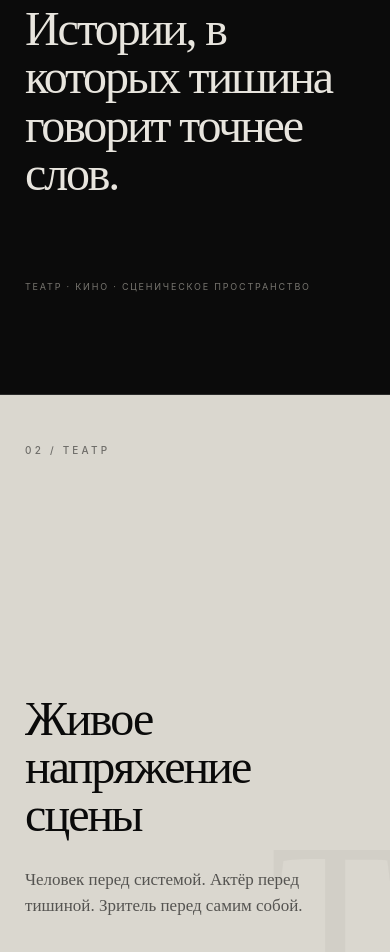
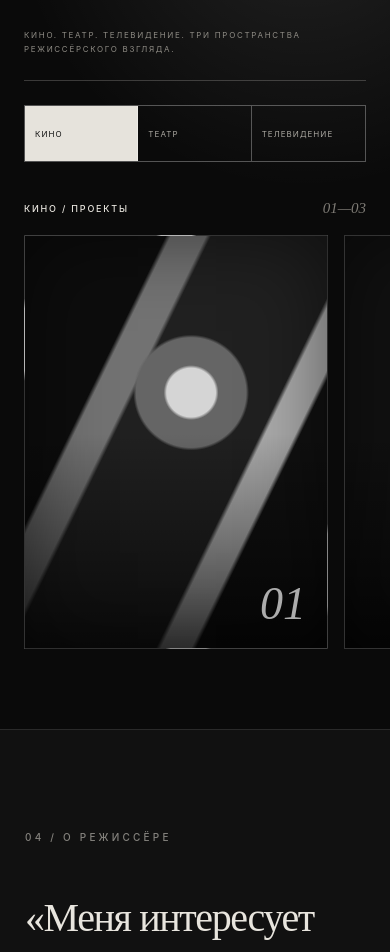
Before and after one commit to SergeyValikov/sergey-valikov-site, a React (Vite) app: page / in a window 390 px wide. Shown: the part 1040-1992 px from the top of the page. Built offline with nearby package versions, Linux system fonts and the light colour scheme.

Commit message:
Create categorized works gallery

```diff
--- a/index.html
+++ b/index.html
@@ -5,7 +5,7 @@
     <meta name="viewport" content="width=device-width, initial-scale=1, viewport-fit=cover" />
     <script>
       (() => {
-        const build = 'real-mobile-004'
+        const build = 'real-mobile-005'
         const screenMinSide = Math.min(window.screen.width, window.screen.height)
         const hasTouch = navigator.maxTouchPoints > 0
         const isCoarsePointer = window.matchMedia('(pointer: coarse)').matches
--- a/src/App.css
+++ b/src/App.css
@@ -352,98 +352,210 @@ main {
 
 .scroll-cue span { display: block; width: 42px; height: 1px; background: currentColor; }
 
-.section-shell {
-  min-height: 80vh;
-  padding: clamp(90px, 12vw, 180px) clamp(30px, 8.3vw, 128px);
+.works-section {
+  position: relative;
+  min-height: 100vh;
+  padding: clamp(90px, 10vw, 150px) clamp(30px, 6vw, 92px) clamp(100px, 10vw, 150px);
   color: var(--paper);
-  background: #0b0b0b;
+  background:
+    radial-gradient(circle at 78% 10%, rgba(255, 255, 255, 0.1), transparent 33%),
+    #0a0a0a;
+  border-bottom: 1px solid #2a2a2a;
+  overflow: hidden;
 }
 
-.works-section {
-  position: relative;
+.works-heading {
   display: grid;
-  grid-template-columns: 0.55fr 2fr 0.7fr;
-  align-items: start;
-  border-bottom: 1px solid #2a2a2a;
+  grid-template-columns: 1fr minmax(220px, 330px);
+  align-items: end;
+  gap: 50px;
+  padding-bottom: 38px;
+  border-bottom: 1px solid var(--line);
 }
 
-.section-number {
-  color: #77756f;
+.works-heading .eyebrow,
+.about-section .eyebrow,
+.contact-section .eyebrow {
+  color: #85837e;
+}
+
+.works-heading h2 {
+  margin: clamp(54px, 6vw, 84px) 0 0;
+  font-family: var(--display);
+  font-size: clamp(78px, 10vw, 150px);
+  font-weight: 400;
+  line-height: 0.72;
+  letter-spacing: -0.07em;
+  text-transform: uppercase;
+}
+
+.works-intro {
+  margin: 0;
+  color: #8f8c85;
+  text-transform: uppercase;
+  font-size: 9px;
+  line-height: 1.7;
+  letter-spacing: 0.21em;
+}
+
+.works-tabs {
+  display: grid;
+  grid-template-columns: repeat(3, minmax(0, 1fr));
+  margin-top: 34px;
+  border: 1px solid rgba(255, 255, 255, 0.3);
+}
+
+.works-tab {
+  min-width: 0;
+  min-height: 72px;
+  display: flex;
+  align-items: center;
+  justify-content: space-between;
+  padding: 0 24px;
+  border: 0;
+  border-right: 1px solid rgba(255, 255, 255, 0.3);
+  color: #aaa7a0;
+  background: transparent;
+  text-transform: uppercase;
+  font-size: 10px;
+  letter-spacing: 0.22em;
+  cursor: pointer;
+  transition: color 240ms ease, background-color 240ms ease;
+}
+
+.works-tab:last-child { border-right: 0; }
+.works-tab:hover { color: var(--paper); }
+.works-tab.is-active { color: #111; background: #e6e3dc; }
+.works-tab:focus-visible { position: relative; z-index: 1; outline: 1px solid #fff; outline-offset: 4px; }
+
+.works-tab i {
+  font-family: var(--display);
+  font-size: 15px;
+  font-style: italic;
+  letter-spacing: 0;
+}
+
+.works-panel {
+  animation: works-panel-in 480ms cubic-bezier(0.2, 0.75, 0.25, 1) both;
+}
+
+.works-panel-heading {
+  display: flex;
+  align-items: center;
+  justify-content: space-between;
+  margin: clamp(46px, 5vw, 68px) 0 24px;
+}
+
+.works-panel-heading h3 {
+  margin: 0;
+  text-transform: uppercase;
+  font-size: 10px;
+  font-weight: 500;
+  letter-spacing: 0.25em;
+}
+
+.works-panel-heading span {
+  color: #7e7b75;
   font-family: var(--display);
   font-size: 15px;
   font-style: italic;
 }
 
-.section-heading .eyebrow, .direction .eyebrow, .about-section .eyebrow, .contact-section .eyebrow { color: #85837e; }
-
-.section-heading h2 {
-  max-width: 800px;
-  margin: 58px 0 0;
-  font-family: var(--display);
-  font-size: clamp(48px, 6vw, 92px);
-  font-weight: 400;
-  line-height: 1.01;
-  letter-spacing: -0.045em;
+.works-grid {
+  display: grid;
+  grid-template-columns: repeat(3, minmax(0, 1fr));
+  gap: clamp(18px, 2.6vw, 40px);
 }
 
-.section-note {
-  align-self: end;
-  margin: 0;
-  color: #77756f;
-  text-transform: uppercase;
-  font-size: 9px;
-  line-height: 1.7;
-  letter-spacing: 0.2em;
+.work-item { min-width: 0; }
+
+.work-visual {
+  position: relative;
+  aspect-ratio: 2 / 2.72;
+  overflow: hidden;
+  border: 1px solid rgba(255, 255, 255, 0.14);
+  background-color: #252525;
+  filter: grayscale(1);
+  isolation: isolate;
 }
 
-.directions {
-  display: grid;
-  grid-template-columns: repeat(2, 1fr);
-  color: var(--ink);
-  background: #dad7cf;
+.work-visual::after {
+  content: "";
+  position: absolute;
+  z-index: 2;
+  inset: 0;
+  background: linear-gradient(180deg, transparent 48%, rgba(0, 0, 0, 0.66));
+  box-shadow: inset 0 0 80px rgba(0, 0, 0, 0.52);
+  pointer-events: none;
 }
 
-.direction {
-  position: relative;
-  min-height: 76vh;
-  display: flex;
-  flex-direction: column;
-  justify-content: space-between;
-  padding: clamp(48px, 6.5vw, 100px);
-  overflow: hidden;
+.work-visual span {
+  position: absolute;
+  z-index: 3;
+  right: 7%;
+  bottom: 5%;
+  color: rgba(239, 237, 232, 0.72);
+  font-family: var(--display);
+  font-size: clamp(46px, 6vw, 92px);
+  font-style: italic;
+  line-height: 1;
 }
 
-.direction:first-child { border-right: 1px solid rgba(10, 10, 10, 0.2); }
-.direction .eyebrow { color: rgba(10, 10, 10, 0.52); }
-.direction > div { position: relative; z-index: 1; }
-
-.direction h2 {
-  max-width: 560px;
-  margin: 0 0 28px;
-  font-family: var(--display);
-  font-size: clamp(46px, 5vw, 76px);
-  font-weight: 400;
-  line-height: 1;
-  letter-spacing: -0.04em;
+.work-visual--cinema-1 {
+  background:
+    radial-gradient(circle at 55% 38%, #d5d5d5 0 8%, #656565 9% 18%, transparent 19%),
+    linear-gradient(116deg, #0d0d0d 0 28%, #727272 29% 36%, #202020 37% 66%, #aaa 67% 73%, #111 74%);
 }
 
-.direction div p {
-  max-width: 480px;
-  margin: 0;
-  color: rgba(10, 10, 10, 0.64);
-  font-family: var(--display);
-  font-size: 18px;
-  line-height: 1.55;
+.work-visual--cinema-2 {
+  background:
+    radial-gradient(ellipse at 52% 34%, #ddd 0 10%, #7f7f7f 11% 21%, #262626 22% 36%, transparent 37%),
+    linear-gradient(90deg, #111 0 19%, #696969 20% 27%, #171717 28% 70%, #8b8b8b 71% 78%, #111 79%);
 }
 
-.direction-mark {
-  position: absolute;
-  right: -0.05em;
-  bottom: -0.27em;
-  color: rgba(10, 10, 10, 0.035);
-  font-family: var(--display);
-  font-size: min(31vw, 480px);
-  line-height: 1;
+.work-visual--cinema-3 {
+  background:
+    linear-gradient(73deg, #080808 0 38%, transparent 39%),
+    linear-gradient(107deg, transparent 0 56%, #d0d0d0 57% 58%, #1b1b1b 59%),
+    radial-gradient(ellipse at 72% 32%, #ddd 0 6%, #707070 7% 24%, #111 25%);
+}
+
+.work-visual--theatre-1 {
+  background:
+    linear-gradient(104deg, transparent 0 45%, rgba(240, 240, 240, 0.82) 46% 48%, transparent 49%),
+    radial-gradient(ellipse at 50% 17%, #bebebe 0 5%, #383838 34%, #090909 68%);
+}
+
+.work-visual--theatre-2 {
+  background:
+    linear-gradient(90deg, #080808 0 23%, #858585 24% 25%, #161616 26% 73%, #858585 74% 75%, #080808 76%),
+    radial-gradient(circle at 50% 65%, #aaa 0 3%, transparent 4%);
+}
+
+.work-visual--theatre-3 {
+  background:
+    linear-gradient(145deg, transparent 0 47%, #bdbdbd 48% 49%, transparent 50%),
+    linear-gradient(35deg, #0b0b0b 0 42%, #676767 43% 57%, #111 58%);
+}
+
+.works-panel--television .work-visual { aspect-ratio: 16 / 10.5; }
+
+.work-visual--television-1 {
+  background:
+    radial-gradient(circle at 30% 45%, #bcbcbc 0 8%, #444 9% 19%, transparent 20%),
+    linear-gradient(115deg, #111 0 36%, #8a8a8a 37% 39%, #222 40% 70%, #999 71% 74%, #151515 75%);
+}
+
+.work-visual--television-2 {
+  background:
+    linear-gradient(18deg, #111 0 40%, transparent 41%),
+    radial-gradient(circle at 68% 40%, #d0d0d0 0 7%, #5f5f5f 8% 23%, #171717 24%);
+}
+
+.work-visual--television-3 {
+  background:
+    linear-gradient(90deg, #111 0 14%, #777 15% 17%, #252525 18% 80%, #999 81% 83%, #111 84%),
+    radial-gradient(ellipse at 50% 50%, #a8a8a8 0 9%, transparent 10%);
 }
 
 .about-section {
@@ -561,6 +673,11 @@ main {
   to { opacity: 1; transform: translateY(0); }
 }
 
+@keyframes works-panel-in {
+  from { opacity: 0; transform: translateY(12px); }
+  to { opacity: 1; transform: translateY(0); }
+}
+
 @keyframes reveal-content {
   from { opacity: 0; transform: translateY(calc(-43% + 22px)); }
   to { opacity: 1; transform: translateY(-43%); }
@@ -608,12 +725,7 @@ main {
   .site-nav a { font-size: 8px; }
   .hero-content { left: 7vw; width: 64vw; }
   .hero-content h1 { font-size: clamp(68px, 12vw, 110px); }
-  .works-section { grid-template-columns: 0.35fr 2fr; }
-  .section-note { grid-column: 2; margin-top: 70px; }
-  .directions { grid-template-columns: 1fr; }
-  .direction { min-height: 64vh; }
-  .direction:first-child { border-right: 0; border-bottom: 1px solid rgba(10, 10, 10, 0.2); }
-  .direction-mark { font-size: min(55vw, 450px); }
+  .works-heading { grid-template-columns: 1fr minmax(190px, 260px); }
 }
 
 @media (min-width: 768px) and (max-aspect-ratio: 4 / 3) {
@@ -747,14 +859,27 @@ main {
 
   .button-primary, .button-secondary { flex: none; }
   .scroll-cue, .hero-caption { display: none; }
-  .section-shell { min-height: 70vh; padding: 90px 25px; }
-  .works-section { display: block; }
-  .section-number { margin-bottom: 38px; }
-  .section-heading h2 { margin-top: 42px; font-size: 48px; }
-  .section-note { margin-top: 80px; }
-  .direction { min-height: 68vh; padding: 48px 25px; }
-  .direction h2 { font-size: 48px; }
-  .direction div p { font-size: 17px; }
+  .works-section { min-height: 100vh; padding: 90px 24px 80px; }
+  .works-heading { display: block; padding-bottom: 24px; }
+  .works-heading h2 { margin-top: 42px; font-size: 68px; }
+  .works-intro { max-width: 290px; margin-top: 30px; font-size: 8px; }
+  .works-tabs { margin-top: 24px; }
+  .works-tab { min-height: 55px; padding: 0 10px; font-size: 8px; letter-spacing: 0.13em; }
+  .works-tab i { display: none; }
+  .works-panel-heading { margin: 38px 0 18px; }
+  .works-panel-heading h3 { font-size: 9px; letter-spacing: 0.2em; }
+  .works-grid {
+    display: flex;
+    gap: 16px;
+    margin-right: -24px;
+    padding-right: 24px;
+    overflow-x: auto;
+    scroll-snap-type: x proximity;
+    scrollbar-width: none;
+  }
+  .works-grid::-webkit-scrollbar { display: none; }
+  .work-item { flex: 0 0 min(78vw, 320px); scroll-snap-align: start; }
+  .works-panel--television .work-item { flex-basis: min(84vw, 360px); }
   .about-section { padding: 100px 25px; }
   .about-inner { display: block; }
   .about-inner blockquote { margin-top: 52px; font-size: 40px; }
@@ -928,49 +1053,72 @@ html.real-mobile .hero-caption {
   display: none;
 }
 
-html.real-mobile .section-shell {
-  min-height: 70vh;
-  padding: 90px 25px;
+html.real-mobile .works-section {
+  min-height: 100vh;
+  padding: 90px 24px 80px;
 }
 
-html.real-mobile .works-section {
+html.real-mobile .works-heading {
   display: block;
+  padding-bottom: 24px;
 }
 
-html.real-mobile .section-number {
-  margin-bottom: 38px;
+html.real-mobile .works-heading h2 {
+  margin-top: 42px;
+  font-size: 68px;
 }
 
-html.real-mobile .section-heading h2 {
-  margin-top: 42px;
-  font-size: 48px;
+html.real-mobile .works-intro {
+  max-width: 290px;
+  margin-top: 30px;
+  font-size: 8px;
 }
 
-html.real-mobile .section-note {
-  margin-top: 80px;
+html.real-mobile .works-tabs {
+  margin-top: 24px;
 }
 
-html.real-mobile .directions {
-  grid-template-columns: 1fr;
+html.real-mobile .works-tab {
+  min-height: 55px;
+  padding: 0 10px;
+  font-size: 8px;
+  letter-spacing: 0.13em;
 }
 
-html.real-mobile .direction {
-  min-height: 68vh;
-  padding: 48px 25px;
+html.real-mobile .works-tab i {
+  display: none;
 }
 
-html.real-mobile .direction:first-child {
-  border-right: 0;
-  border-bottom: 1px solid rgba(10, 10, 10, 0.2);
+html.real-mobile .works-panel-heading {
+  margin: 38px 0 18px;
 }
 
-html.real-mobile .direction h2 {
-  font-size: 48px;
+html.real-mobile .works-panel-heading h3 {
+  font-size: 9px;
+  letter-spacing: 0.2em;
 }
 
-html.real-mobile .direction div p,
-html.real-mobile .about-copy {
-  font-size: 17px;
+html.real-mobile .works-grid {
+  display: flex;
+  gap: 16px;
+  margin-right: -24px;
+  padding-right: 24px;
+  overflow-x: auto;
+  scroll-snap-type: x proximity;
+  scrollbar-width: none;
+}
+
+html.real-mobile .works-grid::-webkit-scrollbar {
+  display: none;
+}
+
+html.real-mobile .work-item {
+  flex: 0 0 min(78vw, 320px);
+  scroll-snap-align: start;
+}
+
+html.real-mobile .works-panel--television .work-item {
+  flex-basis: min(84vw, 360px);
 }
 
 html.real-mobile .about-section {
@@ -988,6 +1136,7 @@ html.real-mobile .about-inner blockquote {
 
 html.real-mobile .about-copy {
   margin-top: 64px;
+  font-size: 17px;
 }
 
 html.real-mobile .media-section {
--- a/src/App.jsx
+++ b/src/App.jsx
@@ -80,18 +80,13 @@ const copy = {
     contactButton: 'Связаться',
     authorView: 'Авторский взгляд',
     next: 'далее',
-    nextLabel: 'Перейти к избранным работам',
-    worksEyebrow: 'Избранные работы',
-    worksTitle: 'Истории, в которых тишина говорит точнее слов.',
-    worksNote: 'Театр · Кино · Сценическое пространство',
-    theatreEyebrow: '02 / Театр',
-    theatreTitle: 'Живое напряжение сцены',
-    theatreCopy: 'Человек перед системой. Актёр перед тишиной. Зритель перед самим собой.',
-    theatreMark: 'Т',
-    cinemaEyebrow: '03 / Кино',
-    cinemaTitle: 'Взгляд, оставшийся в кадре',
-    cinemaCopy: 'Кино как память, наблюдение и пространство для невозможного.',
-    cinemaMark: 'К',
+    nextLabel: 'Перейти к работам',
+    worksEyebrow: '01 / Работы',
+    worksTitle: 'Работы',
+    worksIntro: 'Кино. Театр. Телевидение. Три пространства режиссёрского взгляда.',
+    worksTabs: { cinema: 'Кино', theatre: 'Театр', television: 'Телевидение' },
+    worksPanelSuffix: { cinema: 'проекты', theatre: 'постановки', television: 'со съёмок' },
+    worksVisualLabel: { cinema: 'Плакат кинопроекта', theatre: 'Плакат спектакля', television: 'Фото со съёмок' },
     aboutEyebrow: '04 / О режиссёре',
     aboutQuote: '«Меня интересует момент, когда привычный порядок даёт трещину — и в ней становится виден человек».',
     aboutCopy: 'Сергей Валиков — режиссёр. Его художественный язык строится на точности наблюдения, внутреннем ритме и внимании к тому, что обычно остаётся за пределами света.',
@@ -120,18 +115,13 @@ const copy = {
     contactButton: 'Contact',
     authorView: "Author's view",
     next: 'next',
-    nextLabel: 'Go to selected works',
-    worksEyebrow: 'Selected works',
-    worksTitle: 'Stories where silence speaks more precisely than words.',
-    worksNote: 'Theatre · Film · Stage space',
-    theatreEyebrow: '02 / Theatre',
-    theatreTitle: 'The living tension of the stage',
-    theatreCopy: 'A person before the system. An actor before silence. An audience before itself.',
-    theatreMark: 'T',
-    cinemaEyebrow: '03 / Film',
-    cinemaTitle: 'A gaze that remains in the frame',
-    cinemaCopy: 'Film as memory, observation, and a space for the impossible.',
-    cinemaMark: 'F',
+    nextLabel: 'Go to works',
+    worksEyebrow: '01 / Works',
+    worksTitle: 'Works',
+    worksIntro: 'Film. Theatre. Television. Three spaces for a director’s gaze.',
+    worksTabs: { cinema: 'Film', theatre: 'Theatre', television: 'Television' },
+    worksPanelSuffix: { cinema: 'projects', theatre: 'productions', television: 'behind the scenes' },
+    worksVisualLabel: { cinema: 'Film project poster', theatre: 'Theatre poster', television: 'Behind-the-scenes photo' },
     aboutEyebrow: '04 / About',
     aboutQuote: '“I am interested in the moment when the familiar order cracks — and a person becomes visible within it.”',
     aboutCopy: 'Sergey Valikov is a director. His artistic language is built on precise observation, inner rhythm, and attention to what usually remains beyond the light.',
@@ -213,32 +203,64 @@ function Hero({ language, onLanguageChange, t }) {
 }
 
 function Works({ t }) {
+  const categories = ['cinema', 'theatre', 'television']
+  const [activeCategory, setActiveCategory] = useState('cinema')
+
   return (
-    <section className="works-section section-shell" id="works">
-      <div className="section-number">01</div>
-      <div className="section-heading">
-        <p className="eyebrow">{t.worksEyebrow}</p>
-        <h2>{t.worksTitle}</h2>
+    <section className="works-section" id="works">
+      <div className="works-heading">
+        <div>
+          <p className="eyebrow">{t.worksEyebrow}</p>
+          <h2>{t.worksTitle}</h2>
+        </div>
+        <p className="works-intro">{t.worksIntro}</p>
       </div>
-      <p className="section-note">{t.worksNote}</p>
+
+      <div className="works-tabs" role="tablist" aria-label={t.worksTitle}>
+        {categories.map((category, index) => (
+          <button
+            className={`works-tab${activeCategory === category ? ' is-active' : ''}`}
+            id={`works-tab-${category}`}
+            key={category}
+            type="button"
+            role="tab"
+            aria-controls="works-panel"
+            aria-selected={activeCategory === category}
+            onClick={() => setActiveCategory(category)}
+          >
+            <span>{t.worksTabs[category]}</span>
+            <i>{String(index + 1).padStart(2, '0')}</i>
+          </button>
+        ))}
+      </div>
+
+      <div
+        className={`works-panel works-panel--${activeCategory}`}
+        id="works-panel"
+        role="tabpanel"
+        aria-labelledby={`works-tab-${activeCategory}`}
+        key={activeCategory}
+      >
+        <div className="works-panel-heading">
+          <h3>{t.worksTabs[activeCategory]} / {t.worksPanelSuffix[activeCategory]}</h3>
+          <span>01—03</span>
+        </div>
+
+        <div className="works-grid">
+          {[1, 2, 3].map((item) => (
+            <article className="work-item" key={`${activeCategory}-${item}`}>
+              <div
+                className={`work-visual work-visual--${activeCategory}-${item}`}
+                role="img"
+                aria-label={`${t.worksVisualLabel[activeCategory]} ${item}`}
+              >
+                <span aria-hidden="true">{String(item).padStart(2, '0')}</span>
+              </div>
+            </article>
+          ))}
+        </div>
+      </div>
     </section>
-  )
-}
-
-function DirectionSections({ t }) {
-  return (
-    <div className="directions">
-      <section className="direction" id="theatre">
-        <p className="eyebrow">{t.theatreEyebrow}</p>
-        <div><h2>{t.theatreTitle}</h2><p>{t.theatreCopy}</p></div>
-        <span className="direction-mark" aria-hidden="true">{t.theatreMark}</span>
-      </section>
-      <section className="direction" id="cinema">
-        <p className="eyebrow">{t.cinemaEyebrow}</p>
-        <div><h2>{t.cinemaTitle}</h2><p>{t.cinemaCopy}</p></div>
-        <span className="direction-mark" aria-hidden="true">{t.cinemaMark}</span>
-      </section>
-    </div>
   )
 }
 
@@ -297,7 +319,6 @@ function App() {
       <main>
         <Hero language={language} onLanguageChange={toggleLanguage} t={t} />
         <Works t={t} />
-        <DirectionSections t={t} />
         <About t={t} />
         <Media t={t} />
         <Contact t={t} />
```
